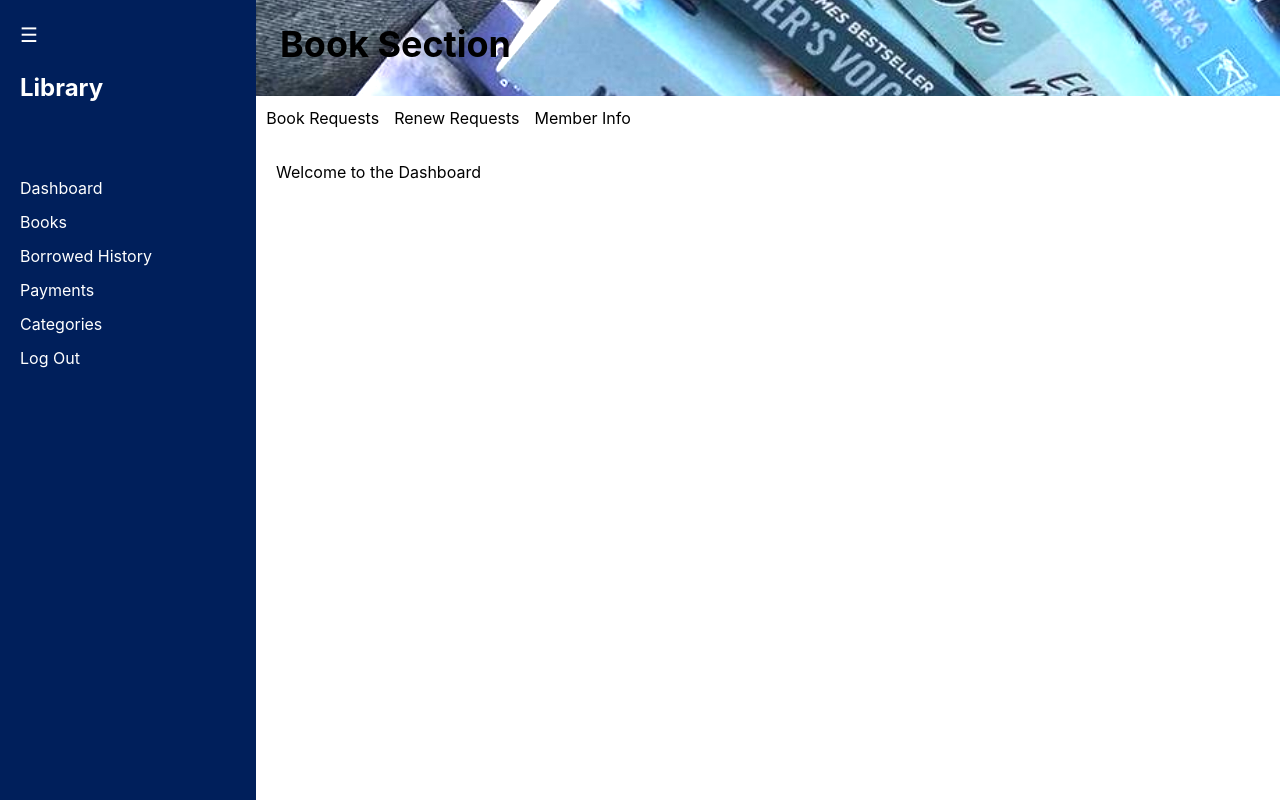
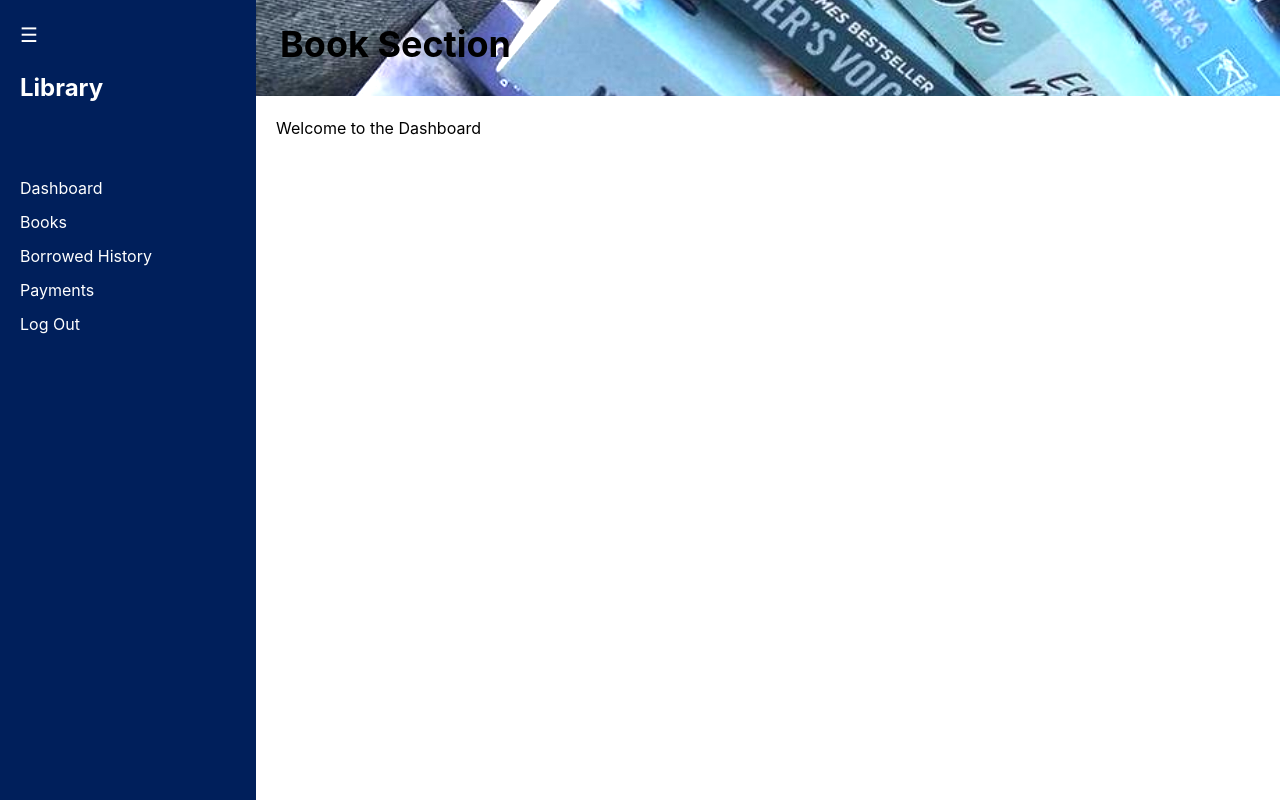
Before and after one commit to OshadiJayananda/lms-frontend, a React (Create React App) app: page /dashboard in a window 1280 px wide. Built offline with nearby package versions, Linux system fonts and the light colour scheme; the HTML template or start-up script is replaced by a standard one.

Commit message:
Add Client side bar

```diff
--- a/src/App.js
+++ b/src/App.js
@@ -7,6 +7,7 @@ import Dashboard from "./User/Dashboard";
 import Categories from "./Admin/Categories";
 import AdminDashboard from "./Admin/AdminDashboard";
 import AdminBooks from "./Admin/Books/AdminBooks";
+import Books from "./User/Books";
 
 function App() {
   return (
@@ -20,6 +21,7 @@ function App() {
           <Route path="/dashboard" element={<Dashboard />} />
           <Route path="/admin/dashboard" element={<AdminDashboard />} />
           <Route path="/admin/books" element={<AdminBooks />} />
+          <Route path="/books" element={<Books />} />
           <Route path="/admin/categories" element={<Categories />} />
         </Routes>
       </div>
--- /dev/null
+++ b/src/Components/ClientSidebar.js
@@ -0,0 +1,121 @@
+import React from "react";
+
+function ClientSidebar({ isCollapsed, onToggle }) {
+  return (
+    <div
+      style={{
+        width: isCollapsed ? "5%" : "20%",
+        backgroundColor: "#001f5b",
+        color: "#fff",
+        height: "100vh",
+        position: "fixed",
+        transition: "width 0.3s ease",
+      }}
+    >
+      <div
+        style={{
+          padding: "20px",
+          display: "flex",
+          flexDirection: "column",
+          alignItems: isCollapsed ? "center" : "flex-start",
+        }}
+      >
+        <button
+          style={{
+            background: "none",
+            border: "none",
+            color: "#fff",
+            fontSize: "20px",
+            cursor: "pointer",
+            marginBottom: "20px",
+          }}
+          onClick={onToggle}
+        >
+          ☰
+        </button>
+        {!isCollapsed && (
+          <h1
+            style={{
+              textAlign: "center",
+              fontSize: "24px",
+              marginBottom: "30px",
+              fontWeight: "bold",
+            }}
+          >
+            Library
+          </h1>
+        )}
+        <ul
+          style={{
+            listStyleType: "none",
+            padding: 0,
+            marginTop: isCollapsed ? "10px" : "30px",
+          }}
+        >
+          <li style={{ margin: "10px 0" }}>
+            <a
+              href="/admin/dashboard"
+              style={{
+                color: "#fff",
+                textDecoration: "none",
+                fontSize: isCollapsed ? "10px" : "16px",
+              }}
+            >
+              Dashboard
+            </a>
+          </li>
+          <li style={{ margin: "10px 0" }}>
+            <a
+              href="/books"
+              style={{
+                color: "#fff",
+                textDecoration: "none",
+                fontSize: isCollapsed ? "10px" : "16px",
+              }}
+            >
+              Books
+            </a>
+          </li>
+          <li style={{ margin: "10px 0" }}>
+            <a
+              href="#"
+              style={{
+                color: "#fff",
+                textDecoration: "none",
+                fontSize: isCollapsed ? "10px" : "16px",
+              }}
+            >
+              Borrowed History
+            </a>
+          </li>
+          <li style={{ margin: "10px 0" }}>
+            <a
+              href="#"
+              style={{
+                color: "#fff",
+                textDecoration: "none",
+                fontSize: isCollapsed ? "10px" : "16px",
+              }}
+            >
+              Payments
+            </a>
+          </li>
+          <li style={{ margin: "10px 0" }}>
+            <a
+              href="#"
+              style={{
+                color: "#fff",
+                textDecoration: "none",
+                fontSize: isCollapsed ? "10px" : "16px",
+              }}
+            >
+              Log Out
+            </a>
+          </li>
+        </ul>
+      </div>
+    </div>
+  );
+}
+
+export default ClientSidebar;
--- a/src/User/Dashboard.js
+++ b/src/User/Dashboard.js
@@ -1,7 +1,6 @@
 import React, { useState } from "react";
-import SideBar from "../Components/SideBar";
-import Header from "../Components/Header";
 import HeaderBanner from "../Admin/components/HeaderBanner";
+import ClientSidebar from "../Components/ClientSidebar";
 
 function Dashboard() {
   const [isSidebarCollapsed, setSidebarCollapsed] = useState(false);
@@ -14,7 +13,7 @@ function Dashboard() {
 
   return (
     <div>
-      <SideBar isCollapsed={isSidebarCollapsed} onToggle={handleToggle} />
+      <ClientSidebar isCollapsed={isSidebarCollapsed} onToggle={handleToggle} />
       <div
         style={{
           marginLeft: isSidebarCollapsed ? "5%" : "20%",
@@ -23,9 +22,7 @@ function Dashboard() {
         }}
       >
         <HeaderBanner book={"Book Section"} heading_pic={heading_pic} />
-        <div>
-          <Header />
-        </div>
+
         <div style={{ padding: "20px" }}>
           <h2>Welcome to the Dashboard</h2>
           {/* Add additional dashboard content here */}
--- /dev/null
+++ b/src/User/components/ClientHeaderBanner.js
@@ -0,0 +1,14 @@
+import React from "react";
+
+function ClientHeaderBanner({ book = "books", heading_pic }) {
+  return (
+    <div
+      className="h-24 bg-cover bg-center relative brightness-150"
+      style={{ backgroundImage: `url(${heading_pic})` }}
+    >
+      <h1 className="text-4xl font-bold text-black p-6">{book}</h1>
+    </div>
+  );
+}
+
+export default ClientHeaderBanner;
```
